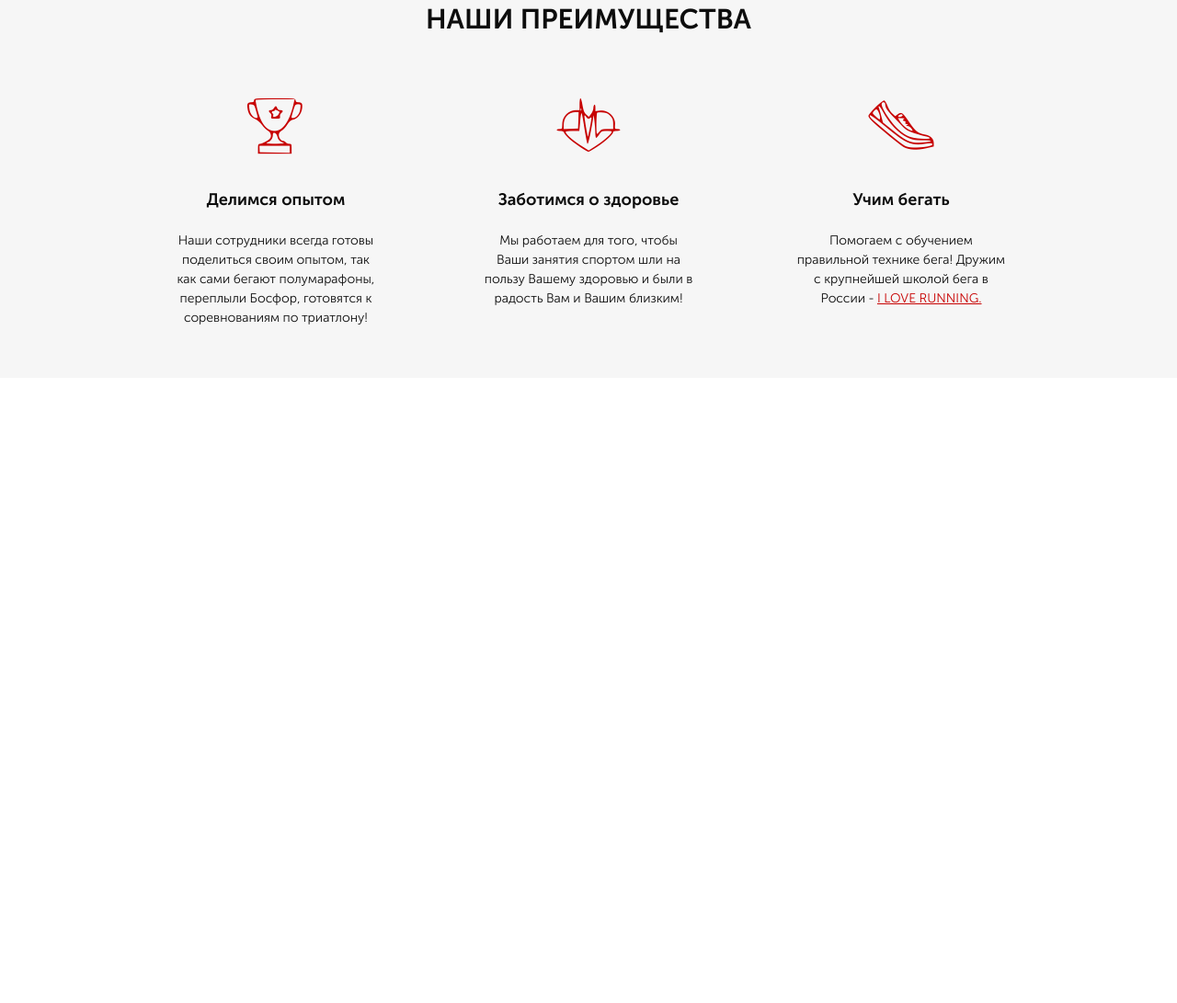
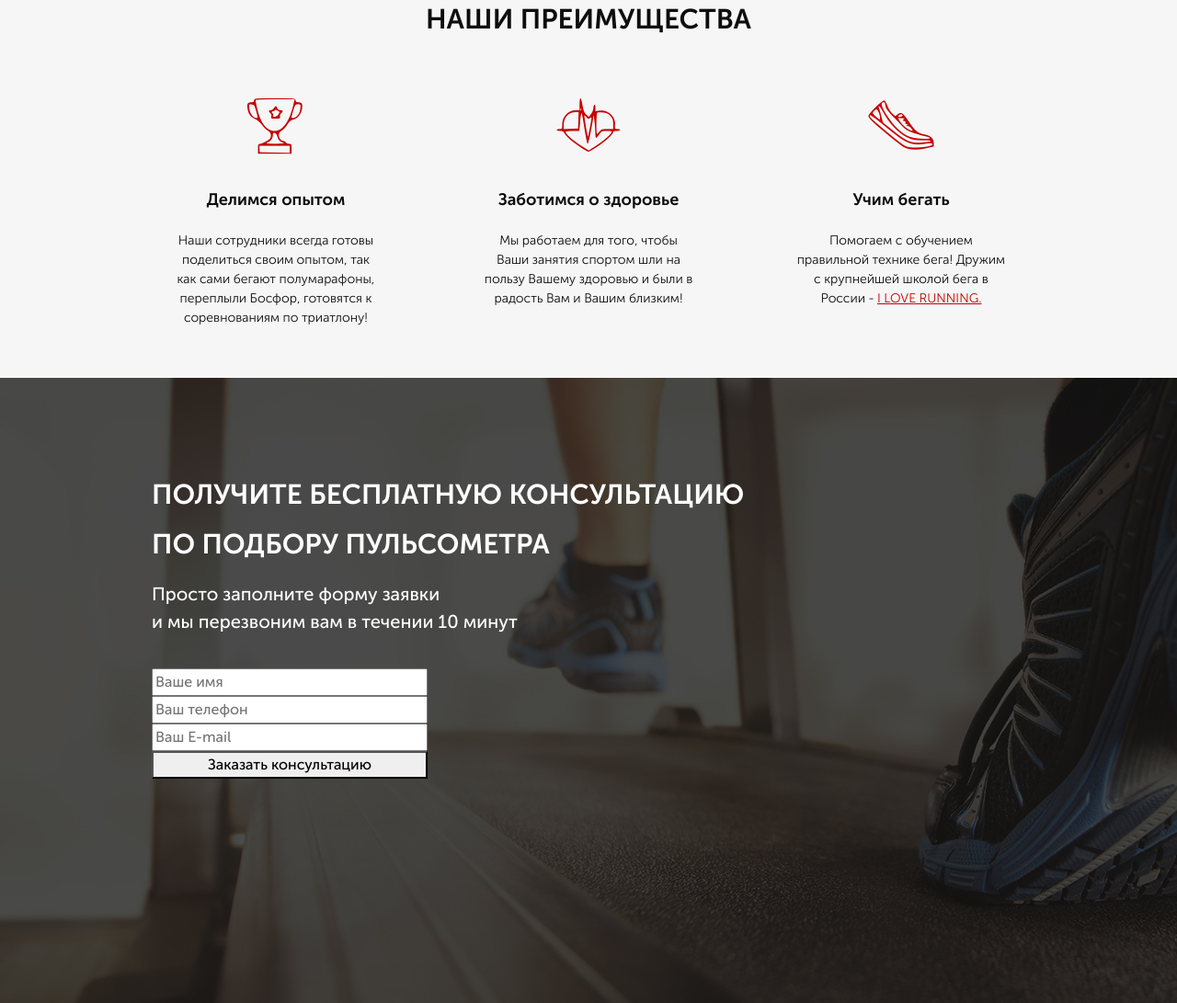
Before and after one commit to Delriter/RunSmart, a website: page src/index.html in a window 1280 px wide. Shown: the part 720-1811 px from the top of the page at 92% size. Before the commit the page ends 1131 px from the top, so only its background shows below. Drawn offline with Linux system fonts and the light colour scheme; files whose address does not match are found by name.

Commit message:
add consultation and form

```diff
--- a/src/index.html
+++ b/src/index.html
@@ -55,7 +55,7 @@
     </div>
     <div class="advantage">
         <div class="container">
-            <h2 class="advantage__header">НАШИ ПРЕИМУЩЕСТВА</h2>
+            <h2 class="title">НАШИ ПРЕИМУЩЕСТВА</h2>
             <div class="advantage__items">
                 <div class="advantage__item">
                     <span class="icon-cup_img"></span>
@@ -75,5 +75,20 @@
             </div>
         </div>
     </div>
+    <div class="consultation">
+        <div class="container">
+            <div class="title title_left title_white">Получите бесплатную консультацию <br> по подбору пульсометра </div>
+            <div class="consultation__descr">Просто заполните форму заявки <br> и мы перезвоним вам в течении 10 минут</div>
+            <form class="feed-form" action="#">
+                <input name="name" required placeholder="Ваше имя" type="text">
+                <input name="phone" required placeholder="Ваш телефон" type="tel">
+                <input name="email" required placeholder="Ваш E-mail" type="email">
+
+                <button>Заказать консультацию</button>
+            </form>
+
+        </div>
+
+    </div>
 </body>
 </html>
--- a/src/sass/blocks/_advantage.scss
+++ b/src/sass/blocks/_advantage.scss
@@ -3,12 +3,6 @@
     margin: 0 auto;
     background-color: #F6F6F6;
     padding: 73px 0 55px 0;
-    &__header {
-        font-weight: 700;
-        font-size: 30px;
-        text-align: center;
-        color: #0D0D0D;
-    }
     &__items {
         margin-top: 60px;
         display: flex;
--- /dev/null
+++ b/src/sass/blocks/_consultation.scss
@@ -0,0 +1,12 @@
+.consultation{
+    min-height: 680px;
+    padding: 100px 0 92px 0;
+    background: url('../img/second_bg.png');
+    &__descr {
+        margin-top: 12px;
+        font-weight: 500;
+        font-size: 20px;
+        line-height: 30px;
+        color: #FFFFFF;
+    }
+}
--- /dev/null
+++ b/src/sass/blocks/_forms.scss
@@ -0,0 +1,7 @@
+.feed-form {
+    margin-top: 36px;
+    display: flex;
+    flex-direction: column;
+    width: 300px;
+    height: 258px;
+}
--- /dev/null
+++ b/src/sass/blocks/_titles.scss
@@ -0,0 +1,14 @@
+.title {
+    font-weight: 700;
+    font-size: 30px;
+    text-align: center;
+    color: #0D0D0D;
+    text-transform: uppercase;
+    &_left {
+        text-align: left;
+        line-height: 54px;
+    }
+    &_white {
+        color: #fff
+    }
+}
--- a/src/sass/style.scss
+++ b/src/sass/style.scss
@@ -8,13 +8,14 @@
     max-width: 950px;
     margin: 0 auto;
 }
-
+@import 'blocks/titles';
+@import 'blocks/buttons';
+@import 'blocks/buttons';
 @import 'blocks/promo';
 @import 'blocks/header';
-@import 'blocks/buttons';
 @import 'blocks/advantage';
-
-
+@import 'blocks/consultation';
+@import 'blocks/forms';
 
 
 @import 'media';
```
Also changed, not shown: src/css/style.min.css.
